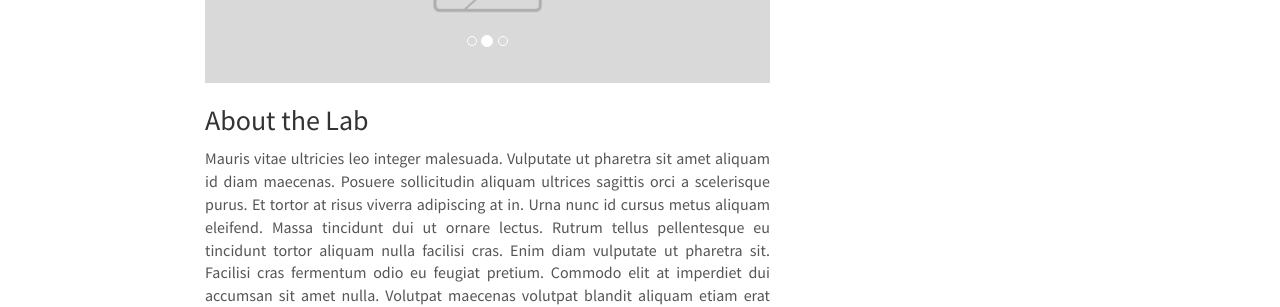
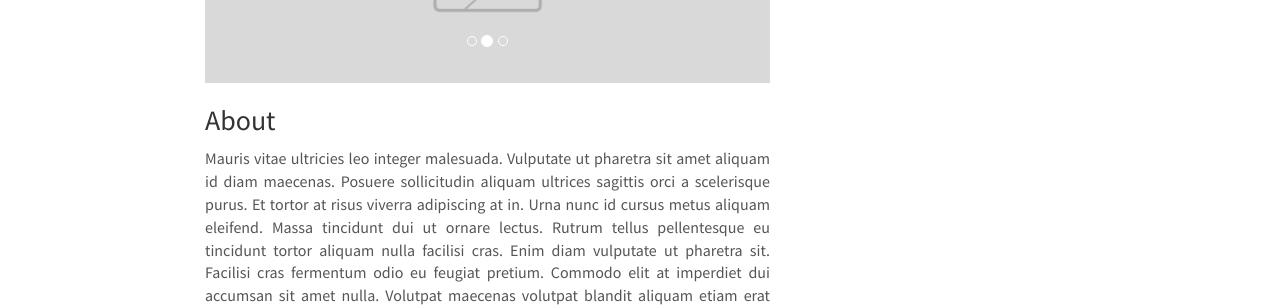
Before and after one commit to molecularpsychiatrylab/molecularpsychiatrylab.github.io, a Jekyll site: the page built from _pages/home.md, in a window 1280 px wide and 1108 px high. Shown: the part 242-549 px from the top of the window. Built offline with Jekyll 4.4.1, drawn with Linux system fonts in a browser that asks for light colours; nearby versions of some CDN libraries; comment, search, counter and statistics services are not loaded.

Commit message:
Update home.md

```diff
--- a/_pages/home.md
+++ b/_pages/home.md
@@ -6,7 +6,7 @@ sitemap: false
 permalink: /
 ---
 
-### About the Lab
+### About
 
 Mauris vitae ultricies leo integer malesuada. Vulputate ut pharetra sit amet aliquam id diam maecenas. Posuere sollicitudin aliquam ultrices sagittis orci a scelerisque purus. Et tortor at risus viverra adipiscing at in. Urna nunc id cursus metus aliquam eleifend. Massa tincidunt dui ut ornare lectus. Rutrum tellus pellentesque eu tincidunt tortor aliquam nulla facilisi cras. Enim diam vulputate ut pharetra sit. Facilisi cras fermentum odio eu feugiat pretium. Commodo elit at imperdiet dui accumsan sit amet nulla. Volutpat maecenas volutpat blandit aliquam etiam erat velit scelerisque. Vivamus at augue eget arcu dictum varius duis. Faucibus pulvinar elementum integer enim neque volutpat. Duis tristique sollicitudin nibh sit amet commodo nulla facilisi.
 
```
